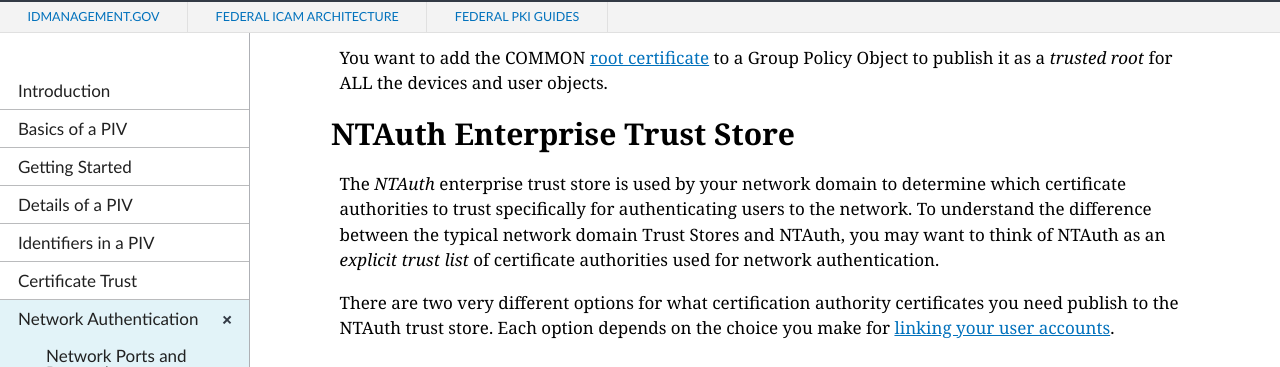
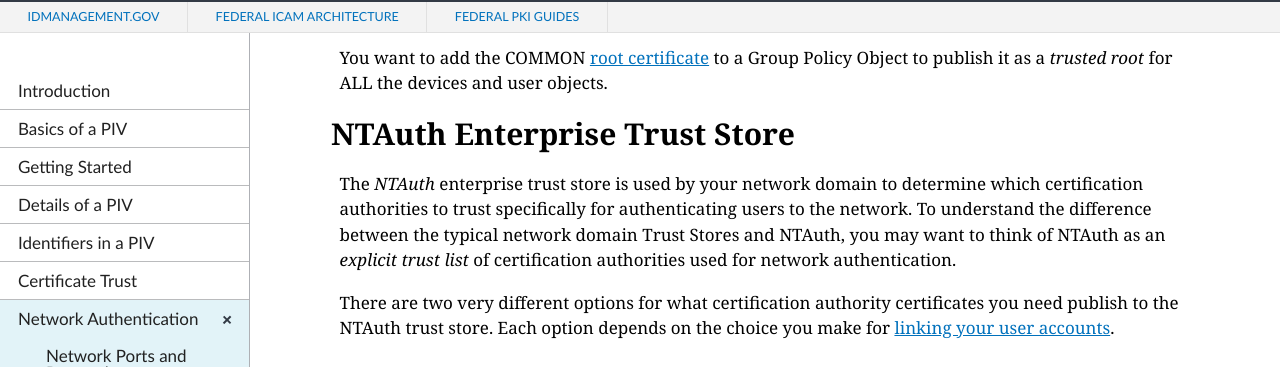
Before and after one commit to GSA/piv-guides, a Jekyll site: the page built from _networkconfig/03_managingtrustroots.md, in a window 1280 px wide and 900 px high, scrolled down 506 px. Shown: the part 88-455 px from the top of the window. Built offline with Jekyll 4.4.1, drawn with Linux system fonts in a browser that asks for light colours; nearby versions of some CDN libraries; library files that are not in the unit come from our copies.

Commit message:
Update 03_managingtrustroots.md
One more update for certification authorities

```diff
--- a/_networkconfig/03_managingtrustroots.md
+++ b/_networkconfig/03_managingtrustroots.md
@@ -18,7 +18,7 @@ You need to publish the Federal Common Policy Certification Authority (COMMON) [
 You want to add the COMMON [root certificate]({{site.baseurl}}/pivcertchains/#download-root-and-intermediate-certificates) to a Group Policy Object to publish it as a _trusted root_ for ALL the devices and user objects.
 
 ## NTAuth Enterprise Trust Store
-The _NTAuth_ enterprise trust store is used by your network domain to determine which certificate authorities to trust specifically for authenticating users to the network.  To understand the difference between the typical network domain Trust Stores and NTAuth, you may want to think of NTAuth as an _explicit trust list_ of certificate authorities used for network authentication.
+The _NTAuth_ enterprise trust store is used by your network domain to determine which certification authorities to trust specifically for authenticating users to the network.  To understand the difference between the typical network domain Trust Stores and NTAuth, you may want to think of NTAuth as an _explicit trust list_ of certification authorities used for network authentication.
 
 There are two very different options for what certification authority certificates you need publish to the NTAuth trust store.  Each option depends on the choice you make for [linking your user accounts](../accounts/).
 
```
